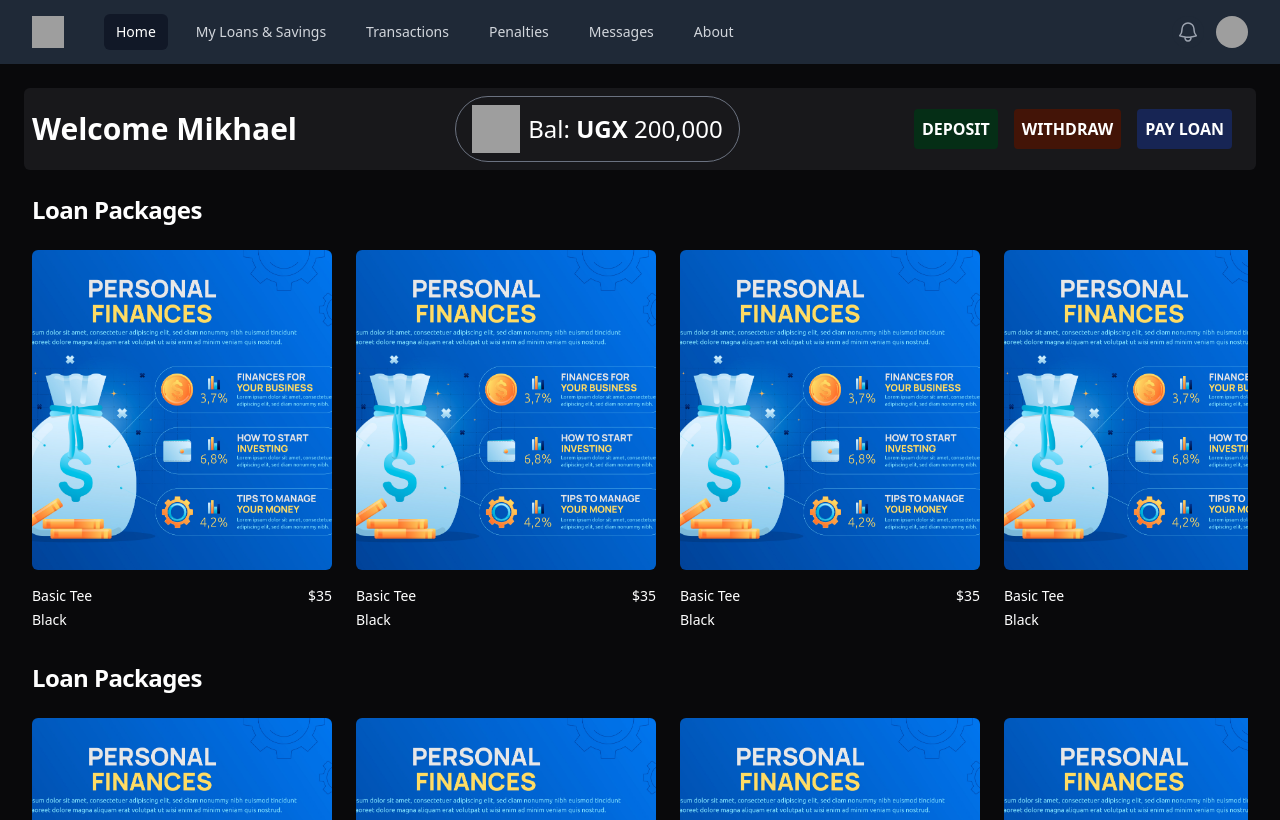
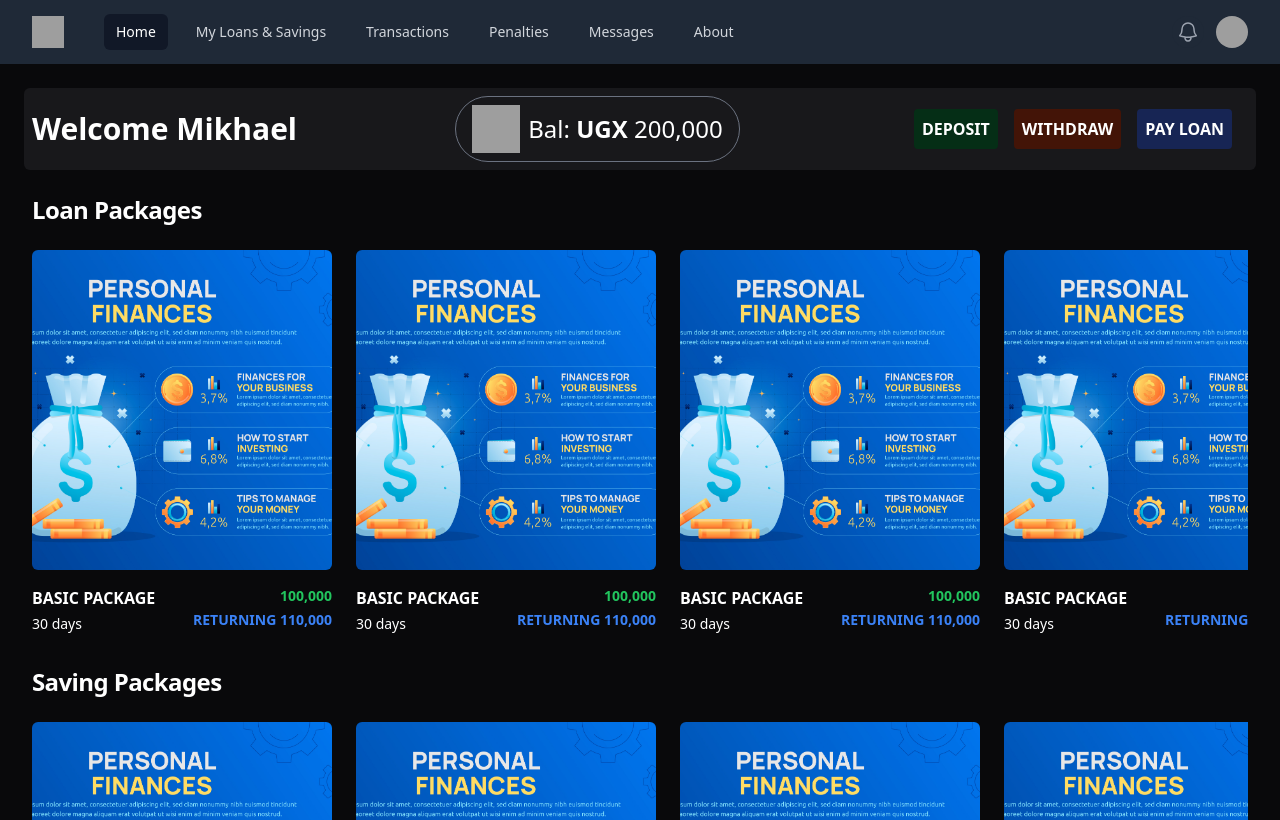
Before and after one commit to Jasphine256/JFinanceNext, a Next.js app: page / in a window 1280 px wide. Shown: the top 820 px of the page. Built offline with nearby package versions, Linux system fonts and the light colour scheme; grey boxes are pictures that could not be loaded.

Commit message:
added some dynamics to pages and improved the design

```diff
--- a/app/page.js
+++ b/app/page.js
@@ -1,12 +1,12 @@
-import PackageRow from "@/components/compositions/Packages";
+import PackageRow from "@/components/Packages";
 import Banner from "@/components/widgets/Banner";
 
 export default function Home() {
   return (
     <main className="w-full flex flex-col items-start justify-start p-1 sm:p-4 mt-16">
       <Banner text={"Welcome Mikhael"} balance={"200,000"}/>
-      <PackageRow/>
-      <PackageRow/>
+      <PackageRow title="Loan Packages" type="loans"/>
+      <PackageRow title="Saving Packages" type="savings"/>
     </main>
   );
 }
--- /dev/null
+++ b/components/Packages.jsx
@@ -0,0 +1,94 @@
+import Link from "next/link"
+const packages = [
+  {
+    id: 1,
+    name: 'BASIC PACKAGE',
+    imageSrc: '/images/package image.png',
+    imageAlt: "loan packege.png",
+    amount: '100,000',
+    return: '110,000',
+    days: '30 days',
+  },
+  {
+    id: 2,
+    name: 'BASIC PACKAGE',
+    imageSrc: '/images/package image.png',
+    imageAlt: "loan packege.png",
+    amount: '100,000',
+    return: '110,000',
+    days: '30 days',
+  },
+  {
+    id: 3,
+    name: 'BASIC PACKAGE',
+    imageSrc: '/images/package image.png',
+    imageAlt: "loan packege.png",
+    amount: '100,000',
+    return: '110,000',
+    days: '30 days',
+  },
+  {
+    id: 4,
+    name: 'BASIC PACKAGE',
+    imageSrc: '/images/package image.png',
+    imageAlt: "loan packege.png",
+    amount: '100,000',
+    return: '110,000',
+    days: '30 days',
+  },
+  {
+    id: 5,
+    name: 'BASIC PACKAGE',
+    imageSrc: '/images/package image.png',
+    imageAlt: "loan packege.png",
+    amount: '100,000',
+    return: '110,000',
+    days: '30 days',
+  },
+  {
+    id: 6,
+    name: 'BASIC PACKAGE',
+    imageSrc: '/images/package image.png',
+    imageAlt: "loan packege.png",
+    amount: '100,000',
+    return: '110,000',
+    days: '30 days',
+  },
+]
+
+export default function PackageRow(props) {
+  return (
+    <div className="w-full">
+      <div className="mx-auto max-w-2xl p-4 sm:px-6 sm:p-4 lg:max-w-7xl lg:p-4">
+        <h2 className="text-2xl font-bold tracking-tight">{props.title}</h2>
+
+        <div className="mt-6 flex flex-row items-start justify-start gap-x-6 gap-y-10 overflow-x-scroll scrollbar">
+          {packages.map((item) => (
+            <Link href={'/packages/view'} key={item.id} className="min-w-[300px] max-w-[500px]">
+              <div className="group relative w-full">
+                <div className="aspect-h-1 aspect-w-1 w-full overflow-hidden rounded-md bg-zinc-900 lg:aspect-none group-hover:opacity-75 lg:h-80">
+                    <img
+                    alt={item.imageAlt}
+                    src={"/images/loan packege.png"}
+                    className="h-full w-full object-cover object-center lg:h-full lg:w-full"
+                    />
+                </div>
+                <div className="mt-4 flex justify-between">
+                    <div>
+                      <h3 className="text-md font-bold text-white">{item.name}</h3>
+                      <p className="mt-1 text-sm text-white">{item.days}</p>
+                    </div>
+                    <div className="flex flex-col items-end">
+                      <h3 className="text-sm text-green-500 font-bold">{item.amount}</h3>
+                      <p className="mt-1 text-sm text-blue-500 font-bold">RETURNING {item.return}</p>
+                    </div>
+                </div>
+              </div>
+            </Link>
+          ))}
+        </div>
+
+      </div>
+    </div>
+  )
+}
--- a/components/compositions/Packages.jsx
+++ /dev/null
@@ -1,67 +0,0 @@
-import Package from "../widgets/Package"
-
-const products = [
-    {
-      id: 1,
-      name: 'Basic Tee',
-      href: '/n',
-      imageSrc: 'https://tailwindui.com/plus/img/ecommerce-images/product-page-01-related-product-01.jpg',
-      imageAlt: "Front of men's Basic Tee in black.",
-      price: '$35',
-      color: 'Black',
-    },
-    {
-        id: 1,
-        name: 'Basic Tee',
-        href: 'd',
-        imageSrc: 'https://tailwindui.com/plus/img/ecommerce-images/product-page-01-related-product-01.jpg',
-        imageAlt: "Front of men's Basic Tee in black.",
-        price: '$35',
-        color: 'Black',
-    },
-    {
-        id: 1,
-        name: 'Basic Tee',
-        href: '/h',
-        imageSrc: 'https://tailwindui.com/plus/img/ecommerce-images/product-page-01-related-product-01.jpg',
-        imageAlt: "Front of men's Basic Tee in black.",
-        price: '$35',
-        color: 'Black',
-    },
-    {
-        id: 1,
-        name: 'Basic Tee',
-        href: '/k',
-        imageSrc: 'https://tailwindui.com/plus/img/ecommerce-images/product-page-01-related-product-01.jpg',
-        imageAlt: "Front of men's Basic Tee in black.",
-        price: '$35',
-        color: 'Black',
-    },
-    {
-        id: 1,
-        name: 'Basic Tee',
-        href: '/j',
-        imageSrc: 'https://tailwindui.com/plus/img/ecommerce-images/product-page-01-related-product-01.jpg',
-        imageAlt: "Front of men's Basic Tee in black.",
-        price: '$35',
-        color: 'Black',
-    },
-  ]
-
-  export default function PackageRow() {
-    return (
-      <div className="w-full">
-        <div className="mx-auto max-w-2xl p-4 sm:px-6 sm:p-4 lg:max-w-7xl lg:p-4">
-          <h2 className="text-2xl font-bold tracking-tight">Loan Packages</h2>
-
-          <div className="mt-6 flex flex-row items-start justify-start gap-x-6 gap-y-10 overflow-x-scroll scrollbar">
-            {products.map((product) => (
-                <div key={product.href} className="min-w-[300px] max-w-[500px]">
-                    <Package package={product}/>
-                </div>
-            ))}
-          </div>
-        </div>
-      </div>
-    )
-  }
--- a/components/widgets/Package.jsx
+++ /dev/null
@@ -1,28 +0,0 @@
-
-const Package = (props) => {
-  return (
-    <div className="group relative w-full">
-        <div className="aspect-h-1 aspect-w-1 w-full overflow-hidden rounded-md bg-zinc-900 lg:aspect-none group-hover:opacity-75 lg:h-80">
-            <img
-            alt={props.package.imageAlt}
-            src={"/images/loan packege.png"}
-            className="h-full w-full object-cover object-center lg:h-full lg:w-full"
-            />
-        </div>
-        <div className="mt-4 flex justify-between">
-            <div>
-            <h3 className="text-sm text-white">
-                <a href={props.package.href}>
-                <span aria-hidden="true" className="absolute inset-0" />
-                {props.package.name}
-                </a>
-            </h3>
-            <p className="mt-1 text-sm text-white">{props.package.color}</p>
-            </div>
-            <p className="text-sm font-medium text-white">{props.package.price}</p>
-        </div>
-    </div>
-  )
-}
-
-export default Package;
```
